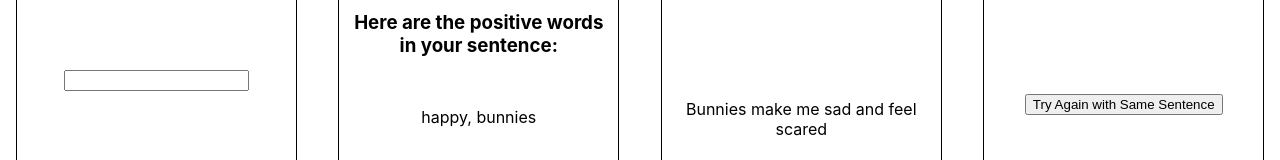
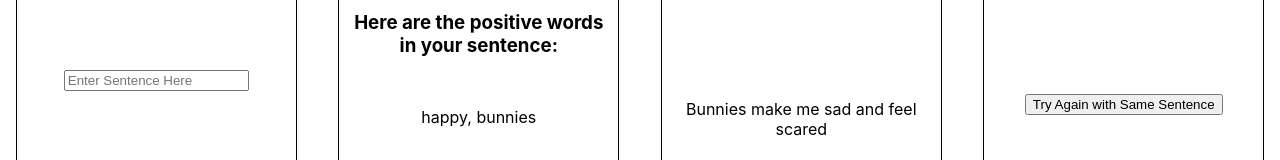
Before and after one commit to tylrs/a-better-way-to-say-that, a React (Create React App) app: page / in a window 1280 px wide. Shown: the part 373-533 px from the top of the page. Built offline with nearby package versions, Linux system fonts and the light colour scheme.

Commit message:
Add onChange to form

```diff
--- a/src/components/Form/Form.js
+++ b/src/components/Form/Form.js
@@ -1,12 +1,19 @@
 import '../Panel/Panel.css'
-import React from 'react'
+import React, {useState} from 'react'
 
-const Form = () => {
+const Form = ({handleSubmit}) => {
+    const [sentence, setSentence] = useState('')
+
     return (
         <form className='panel'>
             <label>Enter your sentence here</label>
-            <input type='text'></input>
-            <button>Submit</button>
+            <input
+                type='text'
+                placeholder='Enter Sentence Here'
+                value={sentence}
+                onChange={(e) => setSentence(e.target.value)}
+            />
+            <button onClick={() => handleSubmit()}>Submit</button>
         </form>
     )
 }
```
